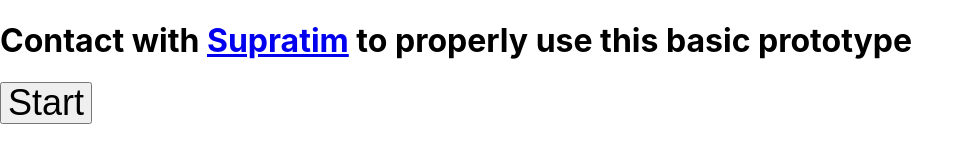
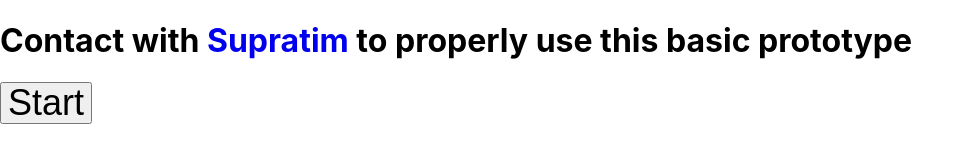
Before and after one commit to supratim531/rtc-react, a React (Create React App) app: page / in a window 1280 px wide. Shown: the top 160 px of the page, without its empty margins (0-974 px from the left). Built offline with nearby package versions, Linux system fonts and the light colour scheme; no server answers.

Commit message:
Update Call3.js

```diff
--- a/src/Call3.js
+++ b/src/Call3.js
@@ -166,7 +166,7 @@ function Call3() {
 
   return (
     <div>
-      <h1>Contact with <a href="https://github.com/supratim531" target="_blank">Supratim</a> to properly use this basic prototype</h1>
+      <h1>Contact with <a href="https://github.com/supratim531" style={{ textDecoration: "none" }} target="_blank">Supratim</a> to properly use this basic prototype</h1>
       <button style={{ fontSize: "2.25rem", lineHeight: "2.25rem" }} onClick={startRecord}>Start</button>
     </div>
   );
```
